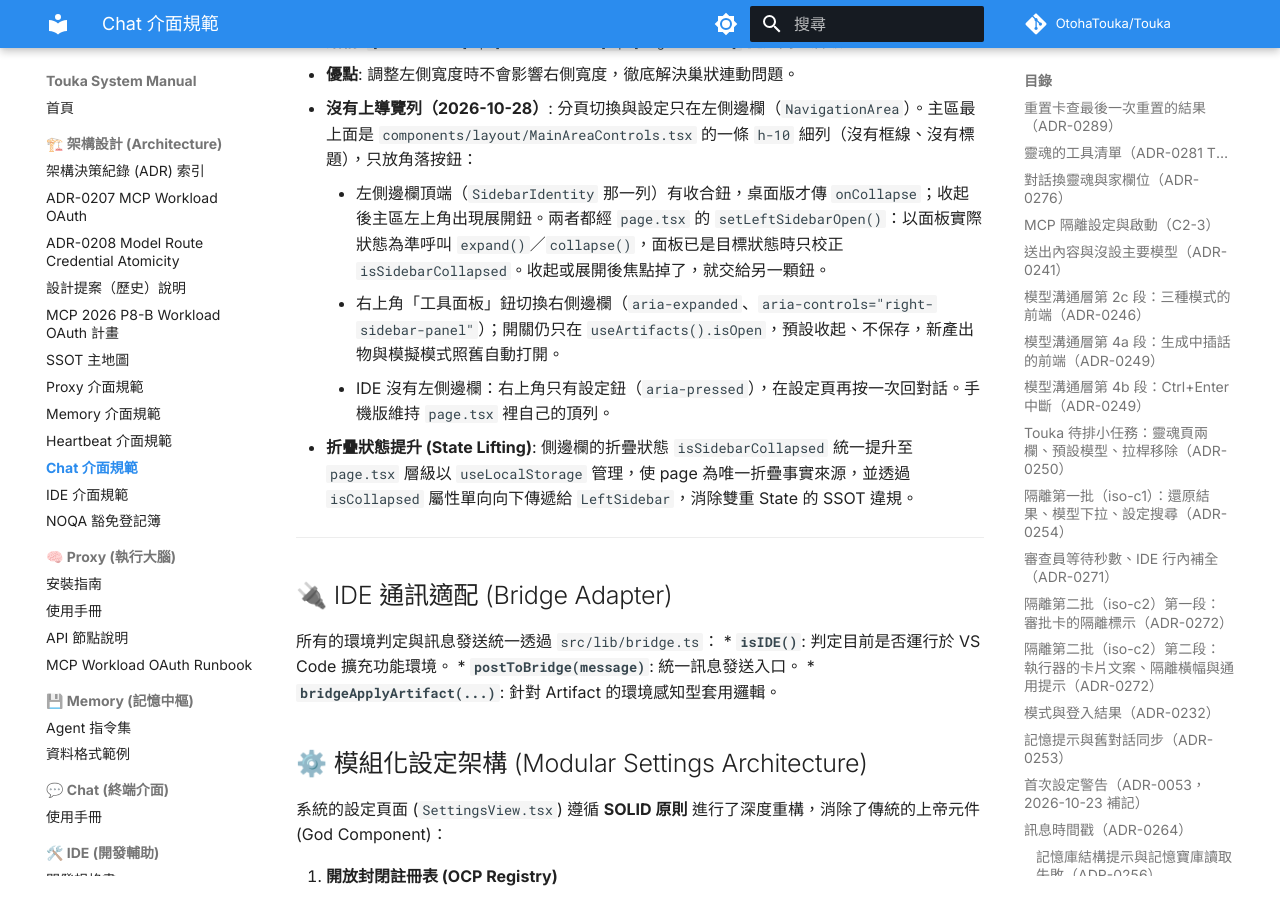
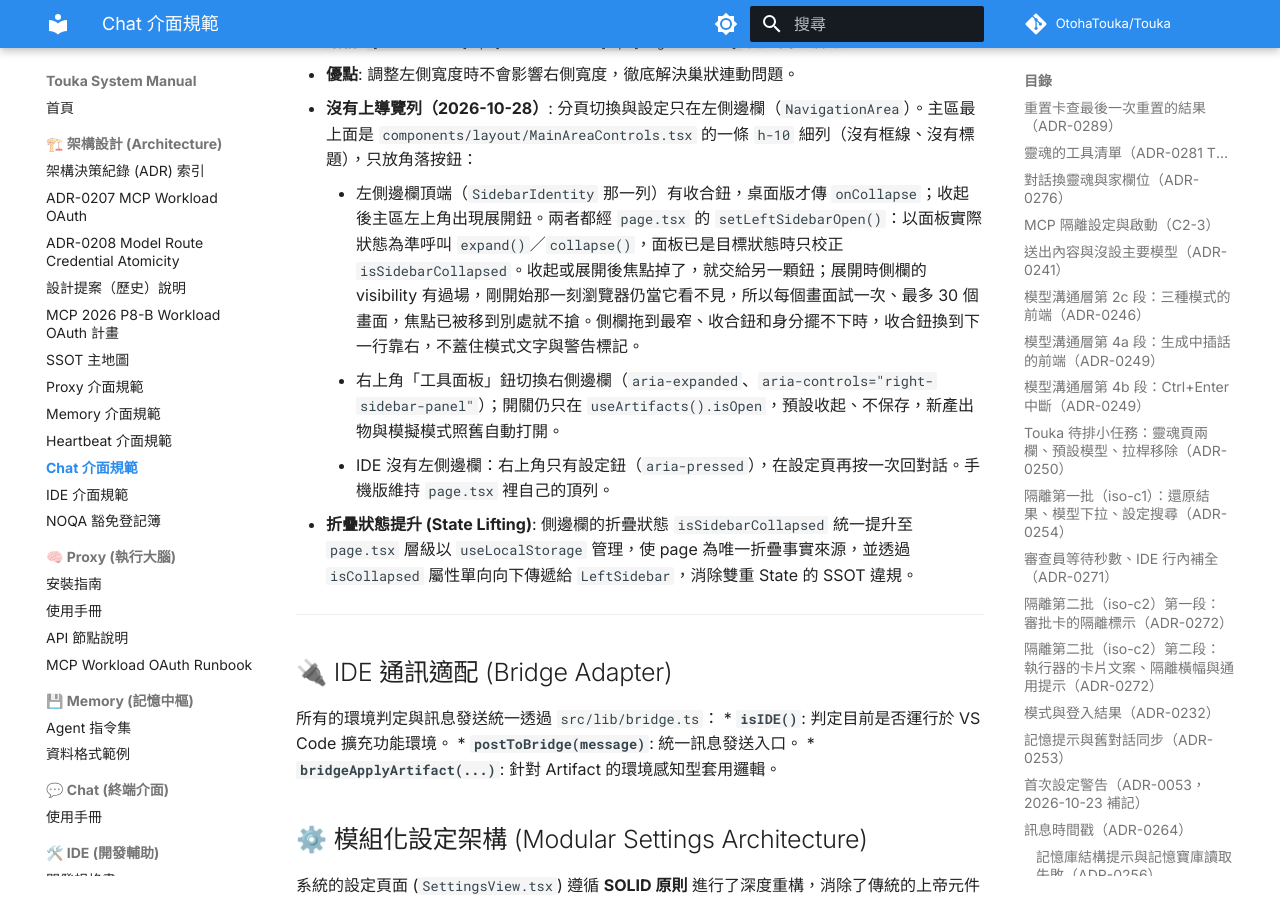
Before and after one commit to OtohaTouka/Touka, an MkDocs documentation site: the page built from docs/architecture/CHAT_INTERFACE.md, in a window 1280 px wide and 900 px high, scrolled down 15751 px. Built offline with MkDocs 1.6.1 and Material for MkDocs 9.7.7, drawn with Linux system fonts in a browser that asks for light colours; comment, search, counter and statistics services are not loaded.

Commit message:
docs(chat): note the focus retry and the narrow-width wrap of the collapse button
Co-Authored-By: Claude Opus 5.5 <noreply@anthropic.com>

```diff
--- a/docs/architecture/CHAT_INTERFACE.md
+++ b/docs/architecture/CHAT_INTERFACE.md
@@ -278,7 +278,7 @@ SNS 設定由單一 `useSnsBotSettings` 實例管理純記憶體表單。只有
 *   **結構**: `[Left Panel] | [Center Panel] | [Right Panel]` 處於同一層級。
 *   **優點**: 調整左側寬度時不會影響右側寬度，徹底解決巢狀連動問題。
 *   **沒有上導覽列（2026-10-28）**: 分頁切換與設定只在左側邊欄（`NavigationArea`）。主區最上面是 `components/layout/MainAreaControls.tsx` 的一條 `h-10` 細列（沒有框線、沒有標題），只放角落按鈕：
-    *   左側邊欄頂端（`SidebarIdentity` 那一列）有收合鈕，桌面版才傳 `onCollapse`；收起後主區左上角出現展開鈕。兩者都經 `page.tsx` 的 `setLeftSidebarOpen()`：以面板實際狀態為準呼叫 `expand()`／`collapse()`，面板已是目標狀態時只校正 `isSidebarCollapsed`。收起或展開後焦點掉了，就交給另一顆鈕。
+    *   左側邊欄頂端（`SidebarIdentity` 那一列）有收合鈕，桌面版才傳 `onCollapse`；收起後主區左上角出現展開鈕。兩者都經 `page.tsx` 的 `setLeftSidebarOpen()`：以面板實際狀態為準呼叫 `expand()`／`collapse()`，面板已是目標狀態時只校正 `isSidebarCollapsed`。收起或展開後焦點掉了，就交給另一顆鈕；展開時側欄的 visibility 有過場，剛開始那一刻瀏覽器仍當它看不見，所以每個畫面試一次、最多 30 個畫面，焦點已被移到別處就不搶。側欄拖到最窄、收合鈕和身分擺不下時，收合鈕換到下一行靠右，不蓋住模式文字與警告標記。
     *   右上角「工具面板」鈕切換右側邊欄（`aria-expanded`、`aria-controls="right-sidebar-panel"`）；開關仍只在 `useArtifacts().isOpen`，預設收起、不保存，新產出物與模擬模式照舊自動打開。
     *   IDE 沒有左側邊欄：右上角只有設定鈕（`aria-pressed`），在設定頁再按一次回對話。手機版維持 `page.tsx` 裡自己的頂列。
 *   **折疊狀態提升 (State Lifting)**: 側邊欄的折疊狀態 `isSidebarCollapsed` 統一提升至 `page.tsx` 層級以 `useLocalStorage` 管理，使 page 為唯一折疊事實來源，並透過 `isCollapsed` 屬性單向向下傳遞給 `LeftSidebar`，消除雙重 State 的 SSOT 違規。
```
Also changed, not shown: 1 other file.
